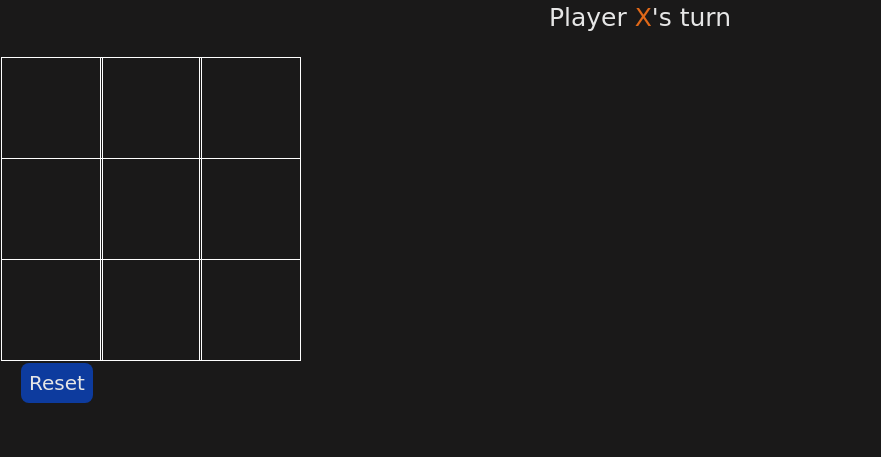
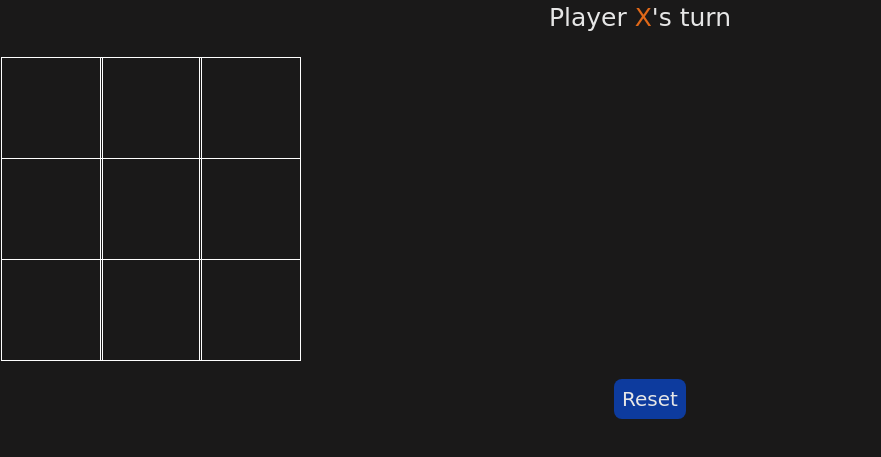
Before and after one commit to btwSanToS/JogoDaVelha, a plain HTML site: page index.html in a window 1280 px wide. Shown: the part 221-678 px from the top of the page, without its empty margins (0-881 px from the left). Drawn offline with Linux system fonts and the light colour scheme.

Commit message:
css finished

```diff
--- a/style.css
+++ b/style.css
@@ -56,6 +56,13 @@
     color: rgb(161, 24, 224);
 }
 
+.controls {
+    display: flex;
+    flex-direction: row;
+    justify-content: center;
+    align-items: center;
+    margin-top: 1em;
+}
 #reset {
     background-color: #0d3b9e;
     color: rgb(230, 230, 230);
```
